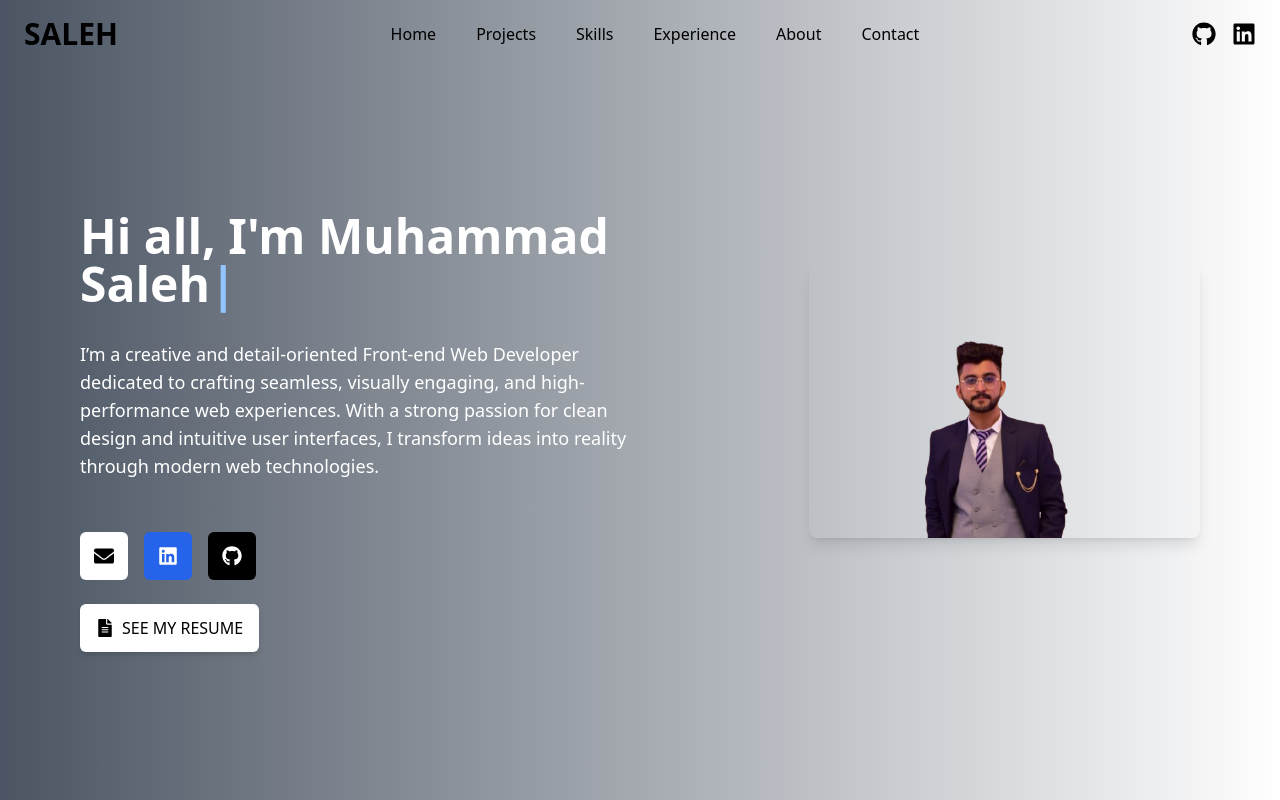
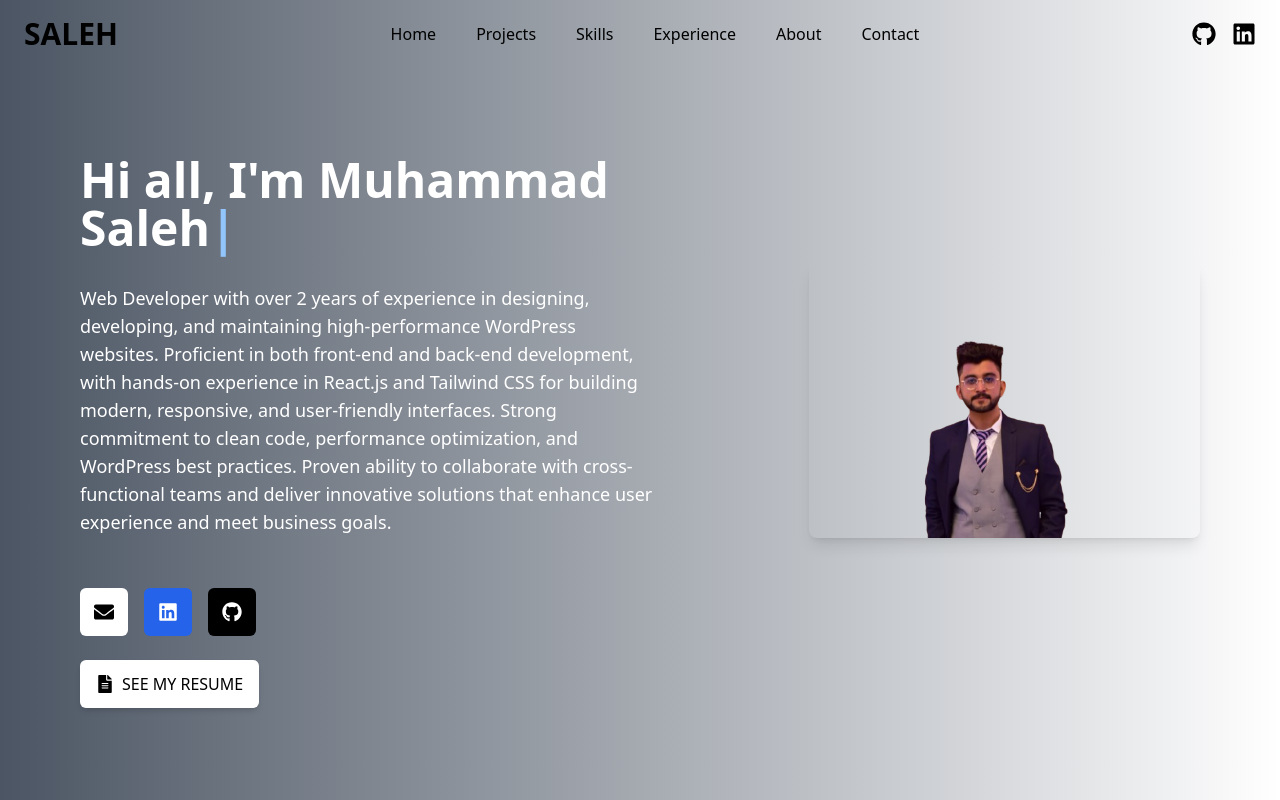
Before and after one commit to salehpaki/my_portfolio, a React (Vite) app: page / in a window 1280 px wide. Shown: the top 800 px of the page. Built offline with nearby package versions, Linux system fonts and the light colour scheme.

Commit message:
Describe your changes

```diff
--- a/src/components/Home.jsx
+++ b/src/components/Home.jsx
@@ -45,7 +45,7 @@ const Home = () => {
           transition={{ duration: 1, delay: 0.6 }}
           className="md:mt-4 text-base md:text-lg max-w-xl transition duration-500 hover:text-blue-200 mb-5"
         >
-          I’m a creative and detail-oriented Front-end Web Developer dedicated to crafting seamless, visually engaging, and high-performance web experiences. With a strong passion for clean design and intuitive user interfaces, I transform ideas into reality through modern web technologies.
+          Web Developer with over 2 years of experience in designing, developing, and maintaining high-performance WordPress websites. Proficient in both front-end and back-end development, with hands-on experience in React.js and Tailwind CSS for building modern, responsive, and user-friendly interfaces. Strong commitment to clean code, performance optimization, and WordPress best practices. Proven ability to collaborate with cross-functional teams and deliver innovative solutions that enhance user experience and meet business goals.
         </motion.p>
 
         <motion.div className="flex space-x-4 mt-6 md:mt-8 flex-wrap md:flex-nowrap mb-4 md:mb-0">
```
